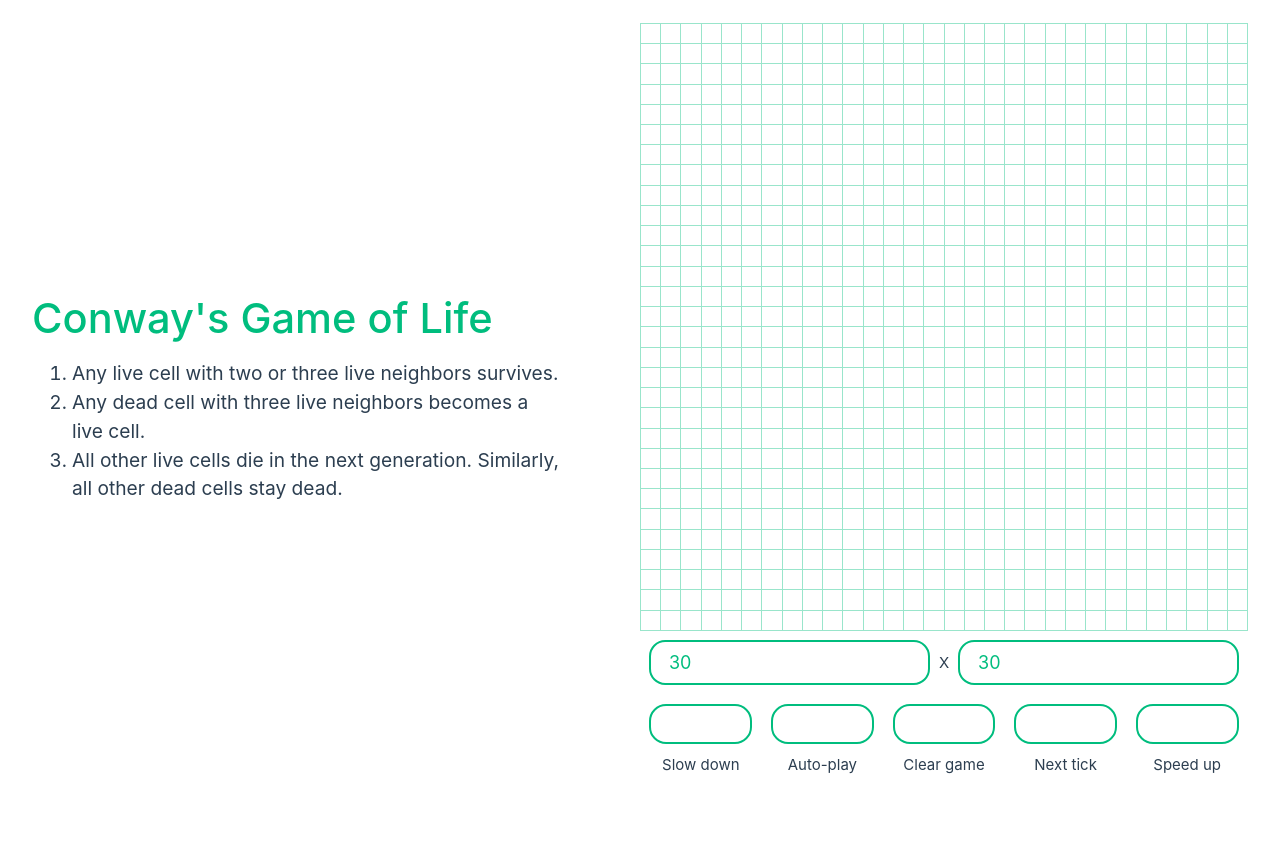
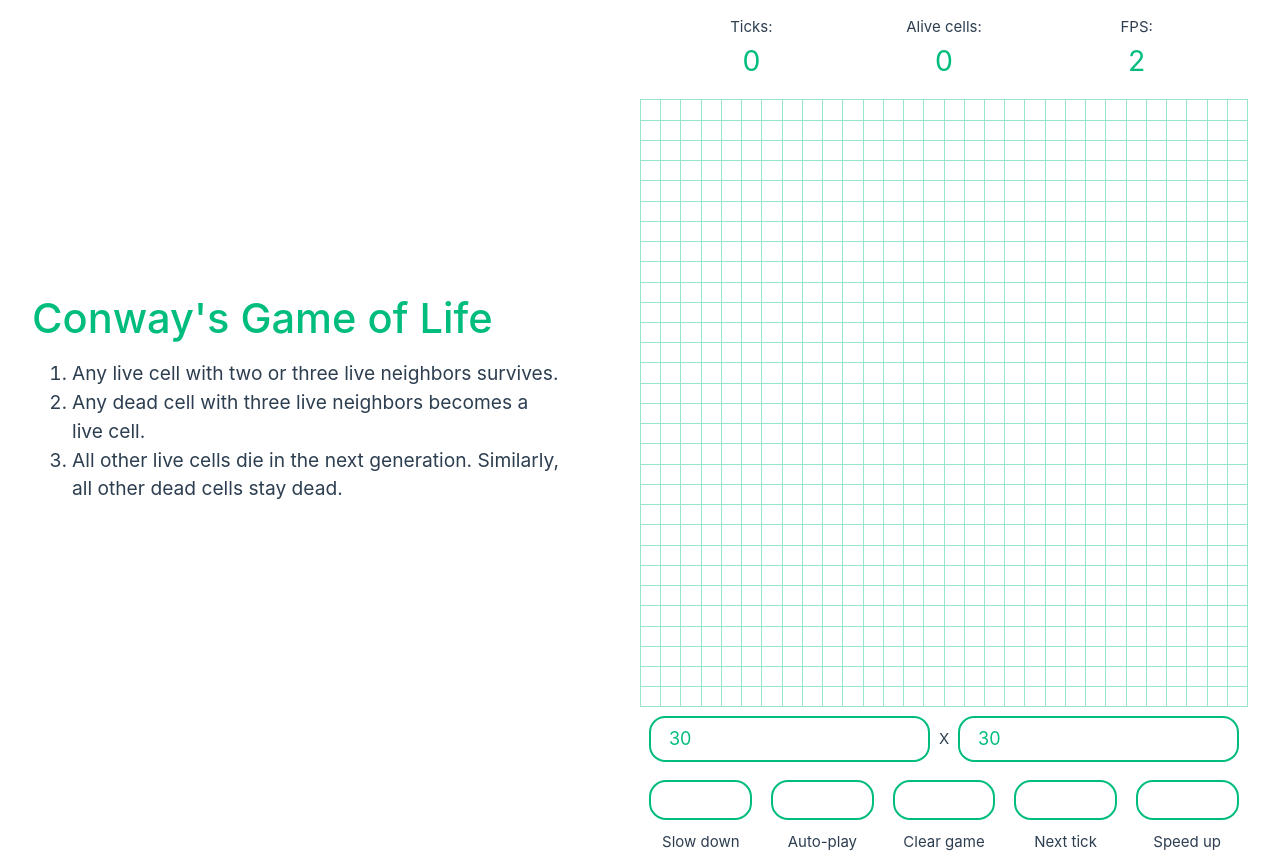
Before and after one commit to Kaloyan-Dimitrov/game-of-life-dev-craft, a Vue app in the folder frontend/: page / in a window 1280 px wide. Before the commit the page ends 800 px from the top, so only its background shows below. Built offline with nearby package versions, Linux system fonts and the light colour scheme; some icons are missing.

Commit message:
Added stats

```diff
--- /dev/null
+++ b/frontend/src/components/StatsComponent.vue
@@ -0,0 +1,29 @@
+<template>
+  <div class="statsWrapper">
+    <div class="label">Ticks:</div>
+    <div class="label">Alive cells:</div>
+    <div class="label">FPS:</div>
+    <div class="stat">{{ store.numTicks }}</div>
+    <div class="stat">{{ store.aliveCellsNum }}</div>
+    <div class="stat">{{ store.FPS }}</div>
+  </div>
+</template>
+
+<script setup lang="ts">
+import { useGameStore } from "@/stores/game";
+
+const store = useGameStore();
+</script>
+
+<style scoped>
+.statsWrapper {
+  display: grid;
+  grid-template-columns: repeat(3, 1fr);
+  text-align: center;
+  margin: 1em;
+}
+.stat {
+  color: var(--green-color);
+  font-size: 3ch;
+}
+</style>
--- a/frontend/src/views/MainView.vue
+++ b/frontend/src/views/MainView.vue
@@ -2,13 +2,14 @@
 import GameComponent from "../components/GameComponent.vue";
 import GridSizeEditor from "../components/GridSizeEditor.vue";
 import ControlsComponent from "../components/ControlsComponent.vue";
+import StatsComponent from "../components/StatsComponent.vue";
 import { useGameStore } from "@/stores/game";
 const store = useGameStore();
 </script>
 
 <template>
   <div>
-    <!-- <StatsComponent></StatsComponent> -->
+    <StatsComponent></StatsComponent>
     <GameComponent :width="store.width" :height="store.height"></GameComponent>
     <GridSizeEditor></GridSizeEditor>
     <ControlsComponent></ControlsComponent>
```
